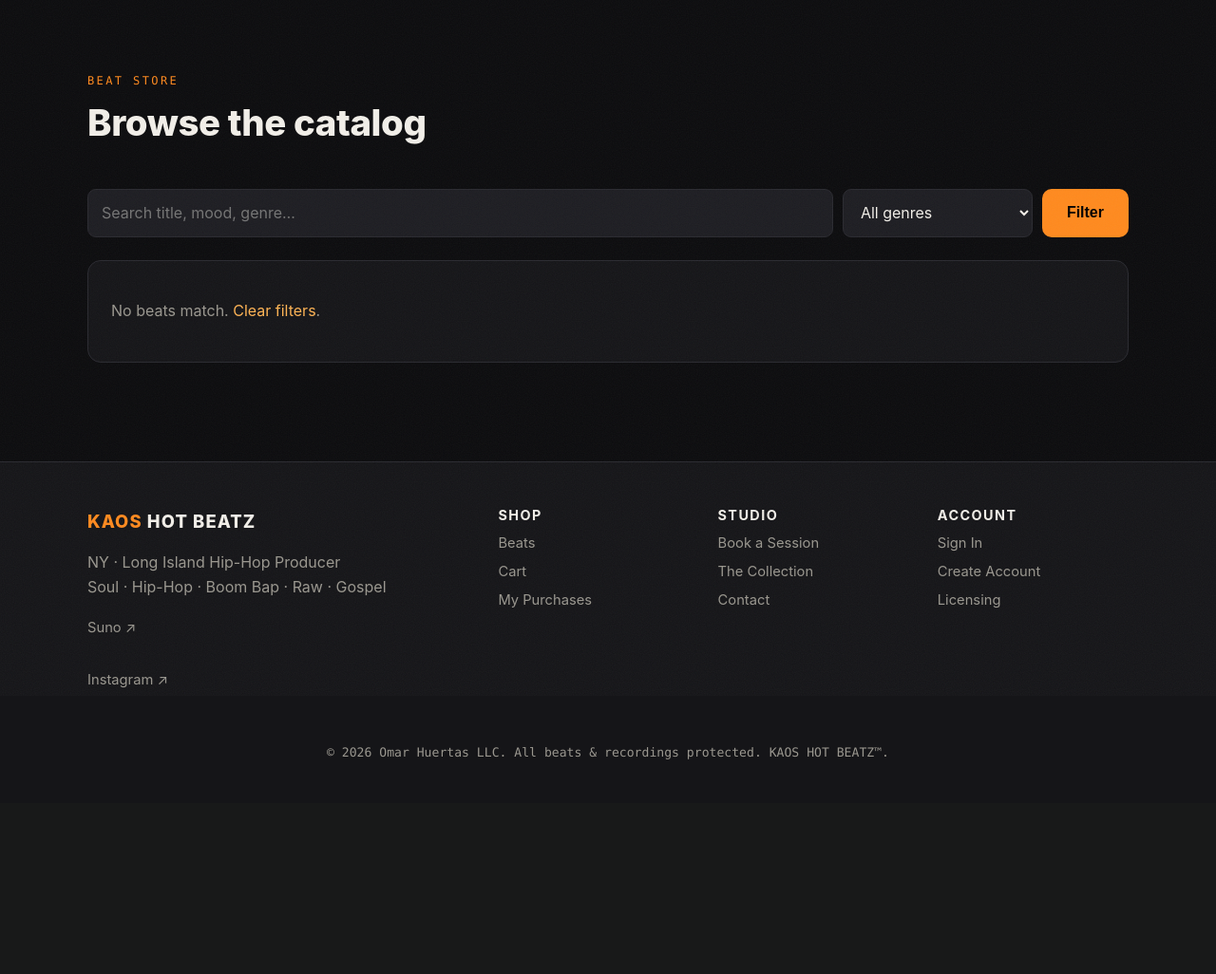
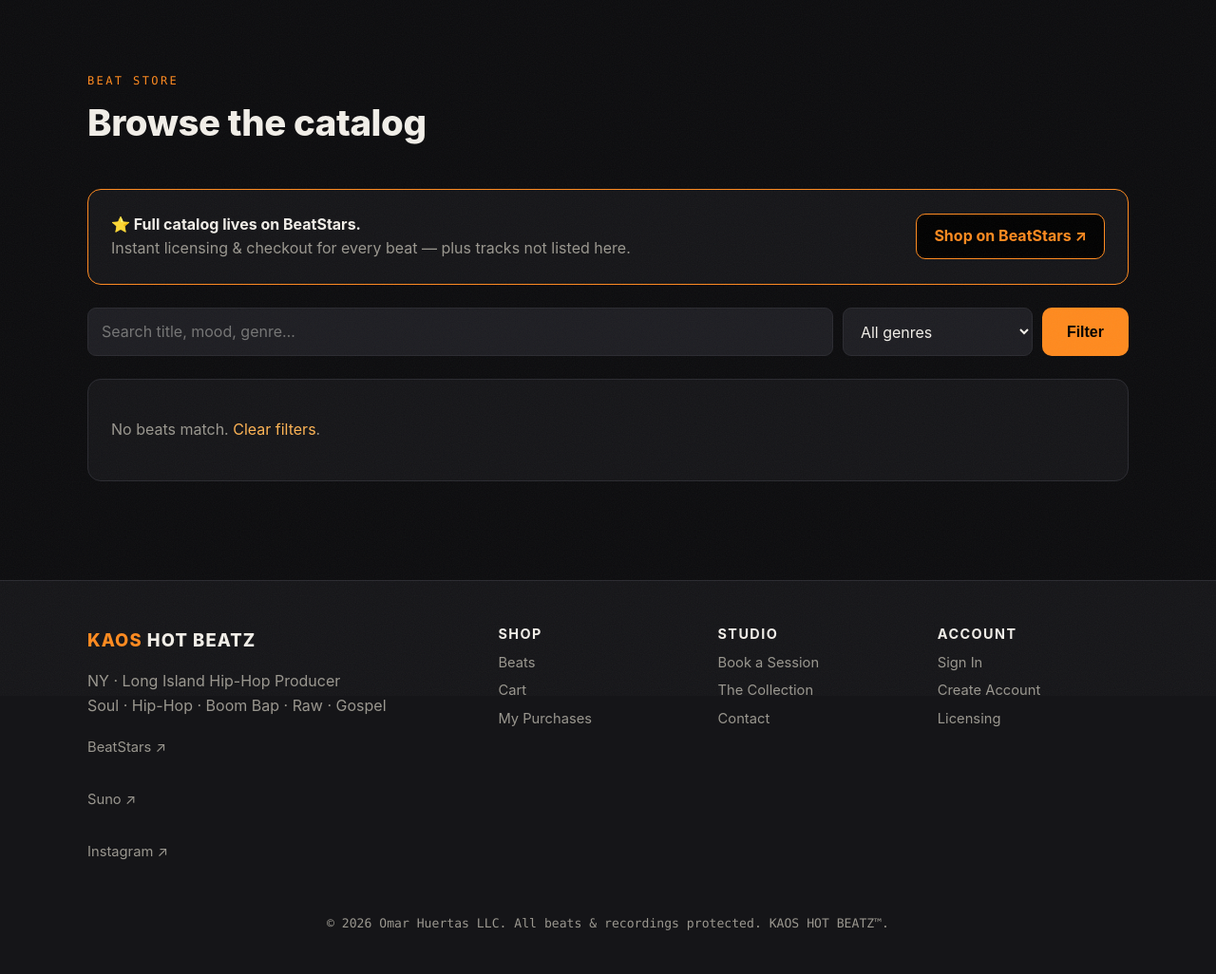
Before and after one commit to kaoshotbeatz-ops/KaosHotBeatz, a PHP site: page /beats.php in a window 1280 px wide. Shown: the part 67-1093 px from the top of the page at 95% size. Before the commit the page ends 867 px from the top, so only its background shows below. Run offline with PHP 8.4, Linux system fonts and the light colour scheme.

Commit message:
Add BeatStars links across hero, footer, beats + beat pages
Co-Authored-By: Claude Opus 4.8 <noreply@anthropic.com>

```diff
--- a/beat.php
+++ b/beat.php
@@ -45,6 +45,7 @@ khb_header($beat['title'], 'beats.php');
         </form>
         <?php endforeach; ?>
         <p class="muted" style="font-size:.82rem">Instant download after checkout. See full <a href="/licensing.php">licensing terms</a>.</p>
+        <p style="margin-top:6px"><a class="suno-cta" href="<?= h(BEATSTARS_URL) ?>" target="_blank" rel="noopener" style="font-size:.85rem;padding:8px 14px">⭐ Prefer BeatStars? Buy there ↗</a></p>
       </div>
     </div>
   </div>
--- a/beats.php
+++ b/beats.php
@@ -13,6 +13,10 @@ khb_header('Beats', 'beats.php');
 <section>
   <div class="wrap">
     <div class="section-head"><div><p class="ey">Beat Store</p><h2>Browse the catalog</h2></div></div>
+    <div class="card" style="display:flex;justify-content:space-between;align-items:center;gap:18px;flex-wrap:wrap;border-color:var(--amber);margin-bottom:24px">
+      <div><strong>⭐ Full catalog lives on BeatStars.</strong><br><span class="muted">Instant licensing & checkout for every beat — plus tracks not listed here.</span></div>
+      <a class="suno-cta" href="<?= h(BEATSTARS_URL) ?>" target="_blank" rel="noopener">Shop on BeatStars ↗</a>
+    </div>
     <form method="get" style="display:flex;gap:10px;flex-wrap:wrap;margin-bottom:24px">
       <input name="q" value="<?= h($q) ?>" placeholder="Search title, mood, genre…" style="flex:1;min-width:220px">
       <select name="genre" style="max-width:200px"><option value="">All genres</option>
--- a/config.sample.php
+++ b/config.sample.php
@@ -10,6 +10,7 @@ define('ARTIST_TAGLINE', 'NY · Long Island Hip-Hop Producer');
 define('ARTIST_GENRES',  'Soul · Hip-Hop · Boom Bap · Raw · Gospel');
 define('SUNO_URL',       'https://suno.com/@kaoshotbeatz');
 define('INSTAGRAM_URL',  'https://instagram.com/kaoshotbeatz');
+define('BEATSTARS_URL',  'https://www.beatstars.com/kaoshotbeatz');
 define('STAT_PLAYS',     '36K+');   // update as it grows
 define('STAT_SONGS',     '25+');
 
--- a/index.php
+++ b/index.php
@@ -19,6 +19,7 @@ khb_header('Original Beats & Studio Sessions', '');
         <a class="btn ghost" href="/book.php">Book a Session</a>
       </div>
       <div class="socials">
+        <a href="<?= h(BEATSTARS_URL) ?>" target="_blank" rel="noopener">⭐ BeatStars</a>
         <a href="<?= h(SUNO_URL) ?>" target="_blank" rel="noopener">🎵 Suno</a>
         <a href="<?= h(INSTAGRAM_URL) ?>" target="_blank" rel="noopener">📸 Instagram</a>
         <span class="wave" aria-hidden="true"><?php for($i=0;$i<14;$i++) echo '<i></i>'; ?></span>
--- a/lib.php
+++ b/lib.php
@@ -26,6 +26,7 @@ if (!defined('ARTIST_TAGLINE'))define('ARTIST_TAGLINE', 'NY · Long Island Hip-H
 if (!defined('ARTIST_GENRES')) define('ARTIST_GENRES', 'Soul · Hip-Hop · Boom Bap · Raw · Gospel');
 if (!defined('SUNO_URL'))       define('SUNO_URL', 'https://suno.com/@kaoshotbeatz');
 if (!defined('INSTAGRAM_URL'))  define('INSTAGRAM_URL', 'https://instagram.com/kaoshotbeatz');
+if (!defined('BEATSTARS_URL'))  define('BEATSTARS_URL', 'https://www.beatstars.com/kaoshotbeatz');
 if (!defined('STAT_PLAYS'))     define('STAT_PLAYS', '36K+');
 if (!defined('STAT_SONGS'))     define('STAT_SONGS', '25+');
 
--- a/partials.php
+++ b/partials.php
@@ -37,7 +37,7 @@ function khb_footer() {
     echo '<div class="foot-cols">';
     echo '<div><span class="brand"><span class="brand-kaos">KAOS</span> HOT BEATZ</span>';
     echo '<p class="muted">' . h(ARTIST_TAGLINE) . '<br>' . h(ARTIST_GENRES) . '</p>';
-    echo '<p style="margin-top:10px"><a href="' . h(SUNO_URL) . '" target="_blank" rel="noopener">Suno ↗</a> &nbsp; <a href="' . h(INSTAGRAM_URL) . '" target="_blank" rel="noopener">Instagram ↗</a></p></div>';
+    echo '<p style="margin-top:10px"><a href="' . h(BEATSTARS_URL) . '" target="_blank" rel="noopener">BeatStars ↗</a> &nbsp; <a href="' . h(SUNO_URL) . '" target="_blank" rel="noopener">Suno ↗</a> &nbsp; <a href="' . h(INSTAGRAM_URL) . '" target="_blank" rel="noopener">Instagram ↗</a></p></div>';
     echo '<div><h4>Shop</h4><a href="/beats.php">Beats</a><a href="/cart.php">Cart</a><a href="/member/account.php">My Purchases</a></div>';
     echo '<div><h4>Studio</h4><a href="/book.php">Book a Session</a><a href="/about.php">The Collection</a><a href="/contact.php">Contact</a></div>';
     echo '<div><h4>Account</h4><a href="/member/login.php">Sign In</a><a href="/member/register.php">Create Account</a><a href="/licensing.php">Licensing</a></div>';
```
